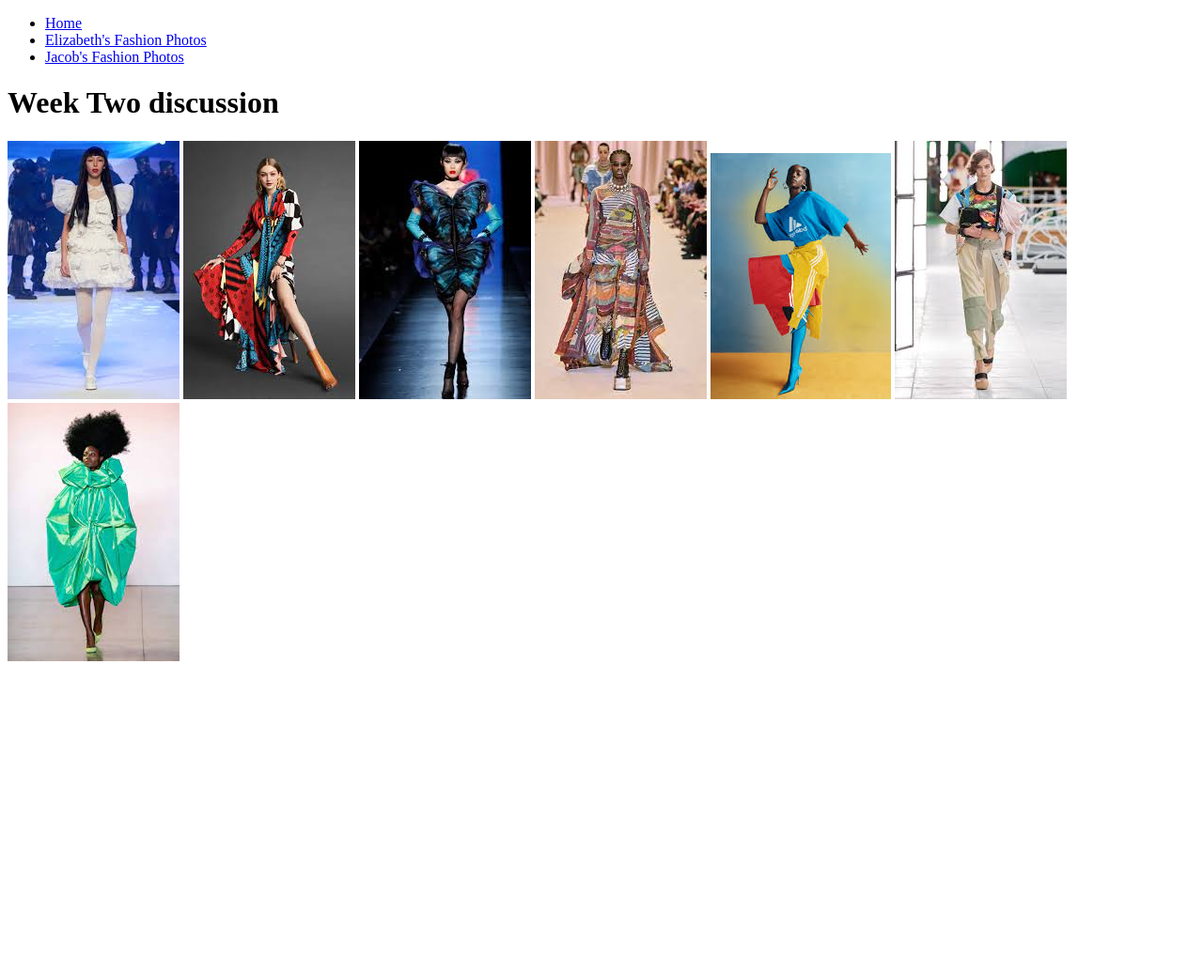
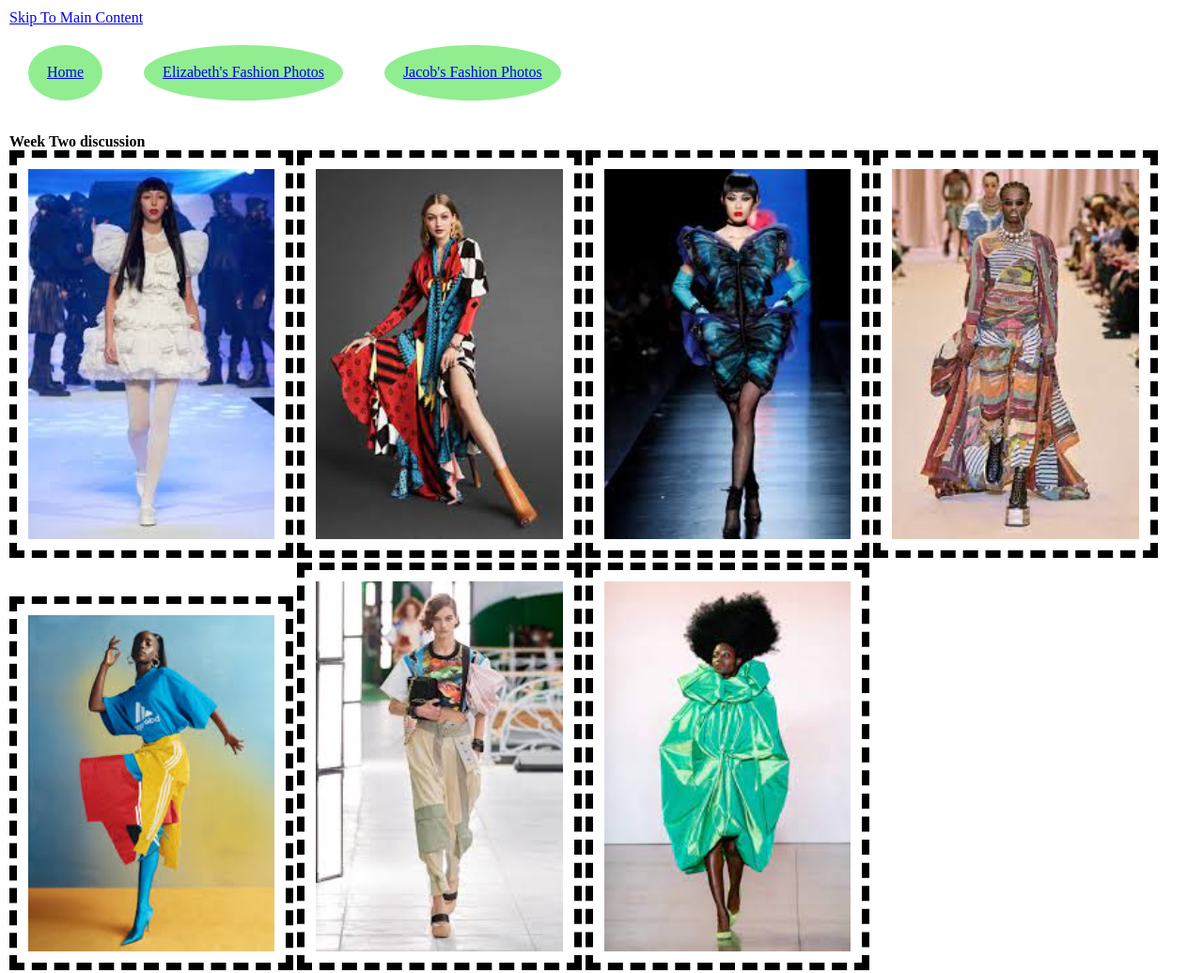
Before and after one commit to jtfirek/339week3, a plain HTML site: page elizabeth.html in a window 1280 px wide. Shown: the whole page at 94% size. Before the commit the page ends 800 px from the top, so only its background shows below. Drawn offline with Linux system fonts and the light colour scheme.

Commit message:
Add files via upload

```diff
--- a/elizabeth.html
+++ b/elizabeth.html
@@ -4,13 +4,14 @@
     <meta charset="UTF-8">
     <meta http-equiv="X-UA-Compatible" content="IE=edge">
     <meta name="viewport" content="width=device-width, initial-scale=1.0">
-    <!-- <link rel="stylesheet" href="css/html5reset.css"> -->
-    <!-- <link rel="stylesheet" href="css/student1.css"> -->
-    <!-- <link rel="stylesheet" href="css/student2.css"> -->
+    <link rel="stylesheet" href="css/html5reset.css">
+    <link rel="stylesheet" href="css/jacob.css">
+    <link rel="stylesheet" href="css/elizabeth.css">
     <!-- <link rel="stylesheet" href="css/student3.css"> -->
     <title>Week 2 Discussion</title>
 </head>
 <body>
+    <a href="#main">Skip To Main Content</a>
     <header>
         <nav>
             <ul>
```
